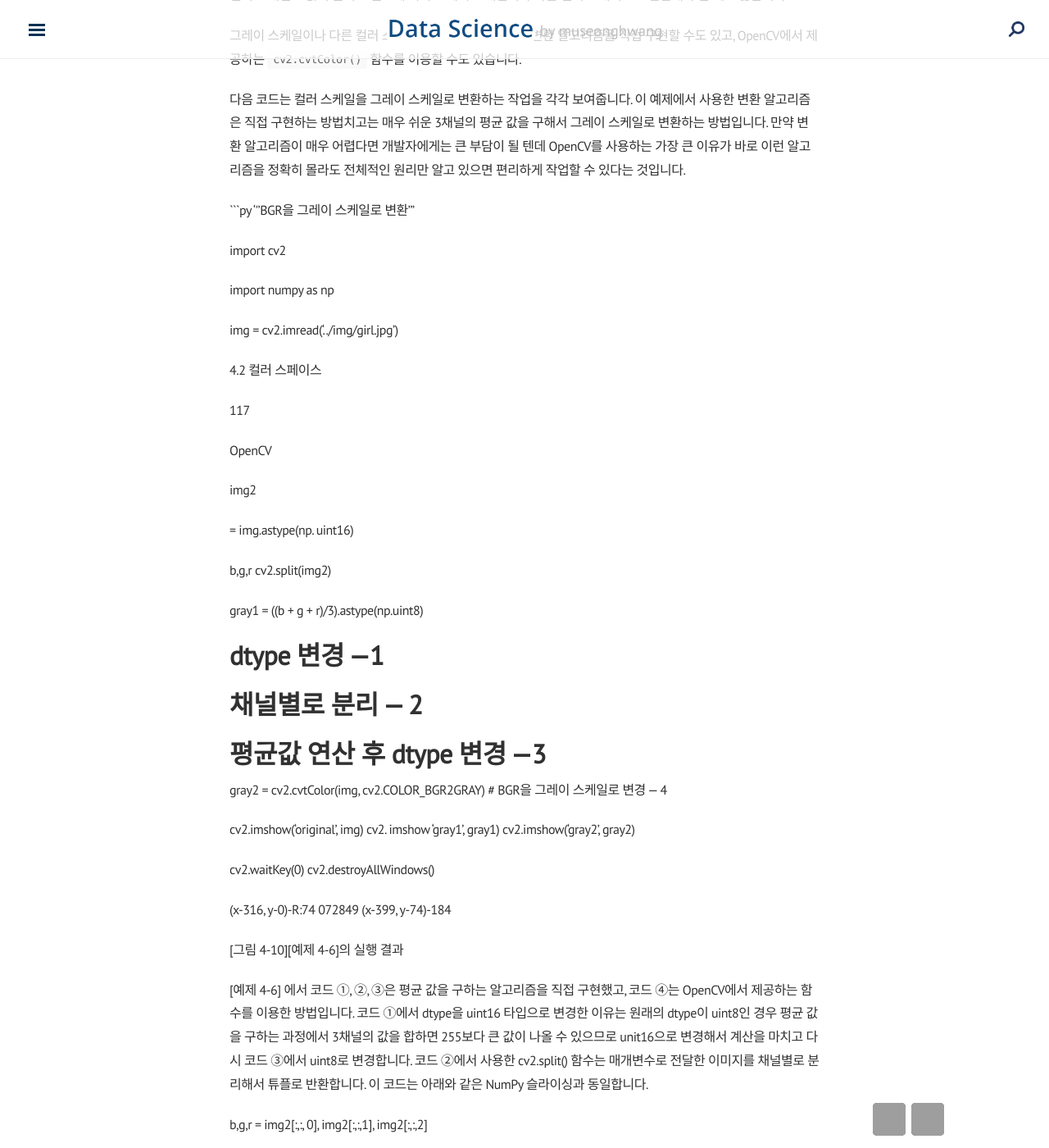
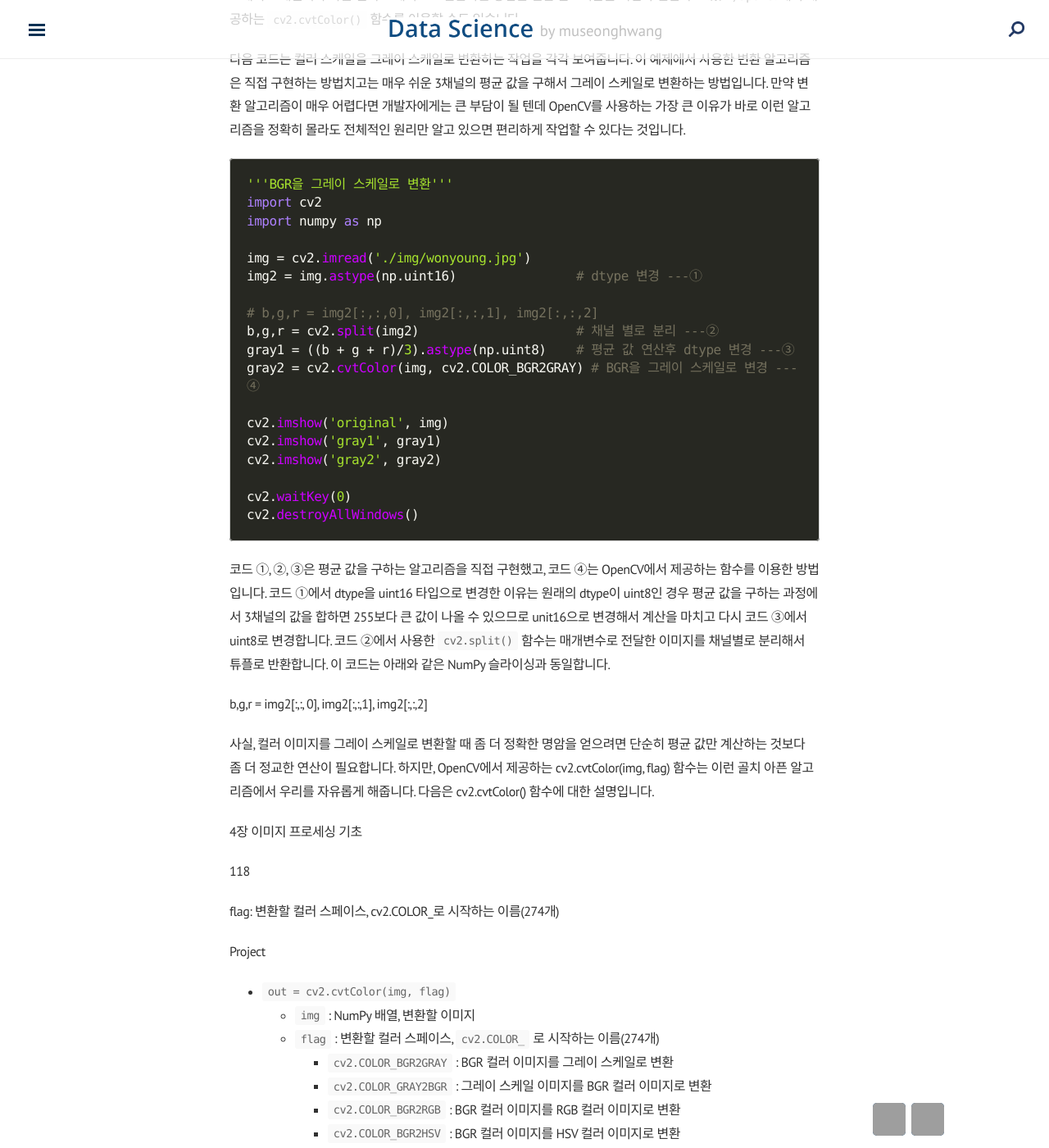
Before and after one commit to museonghwang/museonghwang.github.io, a Jekyll site: the page built from _posts/2022-11-23-opencv9-colorspace.md, in a window 1280 px wide and 1400 px high, scrolled down 5802 px. Shown: the whole window at 82% size. Built offline with Jekyll 4.4.1, drawn with Linux system fonts in a browser that asks for light colours; nearby versions of some CDN libraries; formulas are drawn with MathJax 3; comment, search, counter and statistics services are not loaded; some of the changed text lies outside the part shown; grey boxes are pictures that could not be loaded.

Commit message:
Update _poole

````diff
--- a/_posts/2022-11-23-opencv9-colorspace.md
+++ b/_posts/2022-11-23-opencv9-colorspace.md
@@ -118,8 +118,6 @@ cv2.destroyAllWindows()
 default (120, 98, 3) color (120, 98, 3) unchanged (120, 98, 4)
 ```
 
-<br>
-
 <p align="center">
 <img alt="image" src="https://user-images.githubusercontent.com/77891754/203913446-809ecf17-6c17-4283-aa71-01c8b40cd42c.png">
 </p>
@@ -146,46 +144,26 @@ default (120, 98, 3) color (120, 98, 3) unchanged (120, 98, 4)
 
 ```py
 '''BGR을 그레이 스케일로 변환'''
-
-
 import cv2
-
 import numpy as np
 
-img = cv2.imread('../img/girl.jpg')
+img = cv2.imread('./img/wonyoung.jpg')
+img2 = img.astype(np.uint16)                # dtype 변경 ---①
 
-4.2 컬러 스페이스
+# b,g,r = img2[:,:,0], img2[:,:,1], img2[:,:,2]
+b,g,r = cv2.split(img2)                     # 채널 별로 분리 ---②
+gray1 = ((b + g + r)/3).astype(np.uint8)    # 평균 값 연산후 dtype 변경 ---③
+gray2 = cv2.cvtColor(img, cv2.COLOR_BGR2GRAY) # BGR을 그레이 스케일로 변경 ---④
 
-117
+cv2.imshow('original', img)
+cv2.imshow('gray1', gray1)
+cv2.imshow('gray2', gray2)
 
+cv2.waitKey(0)
+cv2.destroyAllWindows()
+```
 
-OpenCV
-
-img2
-
-= img.astype(np. uint16)
-
-b,g,r cv2.split(img2)
-
-gray1 = ((b + g + r)/3).astype(np.uint8)
-
-# dtype 변경 ---1
-
-# 채널별로 분리 --- 2
-
-# 평균값 연산 후 dtype 변경 ---3
-
-gray2 = cv2.cvtColor(img, cv2.COLOR_BGR2GRAY) # BGR을 그레이 스케일로 변경 --- 4
-
-cv2.imshow('original', img) cv2. imshow 'gray1', gray1) cv2.imshow('gray2', gray2)
-
-cv2.waitKey(0) cv2.destroyAllWindows()
-
-(x-316, y-0)-R:74 072849 (x-399, y-74)-184
-
-[그림 4-10][예제 4-6]의 실행 결과
-
-[예제 4-6] 에서 코드 ①, ②, ③은 평균 값을 구하는 알고리즘을 직접 구현했고, 코드 ④는 OpenCV에서 제공하는 함수를 이용한 방법입니다. 코드 ①에서 dtype을 uint16 타입으로 변경한 이유는 원래의 dtype이 uint8인 경우 평균 값을 구하는 과정에서 3채널의 값을 합하면 255보다 큰 값이 나올 수 있으므로 unit16으로 변경해서 계산을 마치고 다시 코드 ③에서 uint8로 변경합니다. 코드 ②에서 사용한 cv2.split() 함수는 매개변수로 전달한 이미지를 채널별로 분리해서 튜플로 반환합니다. 이 코드는 아래와 같은 NumPy 슬라이싱과 동일합니다.
+코드 ①, ②, ③은 평균 값을 구하는 알고리즘을 직접 구현했고, 코드 ④는 OpenCV에서 제공하는 함수를 이용한 방법입니다. 코드 ①에서 dtype을 uint16 타입으로 변경한 이유는 원래의 dtype이 uint8인 경우 평균 값을 구하는 과정에서 3채널의 값을 합하면 255보다 큰 값이 나올 수 있으므로 unit16으로 변경해서 계산을 마치고 다시 코드 ③에서 uint8로 변경합니다. 코드 ②에서 사용한 `cv2.split()` 함수는 매개변수로 전달한 이미지를 채널별로 분리해서 튜플로 반환합니다. 이 코드는 아래와 같은 NumPy 슬라이싱과 동일합니다.
 
 b,g,r = img2[:,:, 0], img2[:,:,1], img2[:,:,2]
 
@@ -200,21 +178,19 @@ flag: 변환할 컬러 스페이스, cv2.COLOR_로 시작하는 이름(274개)
 
 Project
 
-• out = cv2.cvtColor(img, flag)
 
-.img: NumPy 배열, 변환할 이미지
 
-cv2.COLOR_BGR2GRAY: BGR 컬러 이미지를 그레이 스케일로 변환
-
-cv2.COLOR_GRAY2BGR: 그레이 스케일 이미지를 BGR 컬러 이미지로 변환
-
-cv2.COLOR_BGR2RGB: BGR 컬러 이미지를 RGB 컬러 이미지로 변환
-
-cv2.COLOR_BGR2HSV: BGR 컬러 이미지를 HSV 컬러 이미지로 변환
-
-cv2.COLOR_HSV2BGR: HSV 컬러 이미지를 BGR 컬러 이미지로 변환
-
-cv2.COLOR_BGR2YUV: BGR 컬러 이미지를 YUV 컬러 이미지로 변환cv2.COLOR_YUV2BGR: YUV 컬러 이미지를 BGR 컬러 이미지로 변환out: 변환한 결과 이미지(NumPy 배열)
+* `out = cv2.cvtColor(img, flag)`
+    * `img` : NumPy 배열, 변환할 이미지
+    * `flag` : 변환할 컬러 스페이스, `cv2.COLOR_` 로 시작하는 이름(274개)
+        * `cv2.COLOR_BGR2GRAY` : BGR 컬러 이미지를 그레이 스케일로 변환
+        * `cv2.COLOR_GRAY2BGR` : 그레이 스케일 이미지를 BGR 컬러 이미지로 변환
+        * `cv2.COLOR_BGR2RGB` : BGR 컬러 이미지를 RGB 컬러 이미지로 변환
+        * `cv2.COLOR_BGR2HSV` : BGR 컬러 이미지를 HSV 컬러 이미지로 변환
+        * `cv2.COLOR_HSV2BGR` : HSV 컬러 이미지를 BGR 컬러 이미지로 변환
+        * `cv2.COLOR_BGR2YUV` : BGR 컬러 이미지를 YUV 컬러 이미지로 변환
+        * `cv2.COLOR_YUV2BGR` : YUV 컬러 이미지를 BGR 컬러 이미지로 변환
+    * `out` : 변환한 결과 이미지(NumPy 배열)
 
 컬러 스페이스 변환에 사용할 수 있는 플래그 상수는 2백여 개가 넘는데, 여기에 모두 다 기재하는 것은 의미가 없으므로 그들 중 중요하고 이 책에서 다루는 것들만 추려서 표시했습니다. 모든 상수는 이름이 cv2.COLOR_로 시작하므로 문서에서 쉽게 찾아볼 수 있을 것입니다. 파이썬 콘솔에서 아래의 코드를 실행해도 모든 플래그 상수를 출력해서 볼 수 있습니다.
 
--- a/_scss/base/_poole.scss
+++ b/_scss/base/_poole.scss
@@ -168,6 +168,7 @@ pre {
   padding: 1rem;
   font-size: .8rem;
   line-height: 1.4;
+  white-space: pre;
   white-space: pre;
   word-break: break-all;
   word-wrap: break-word;
````
